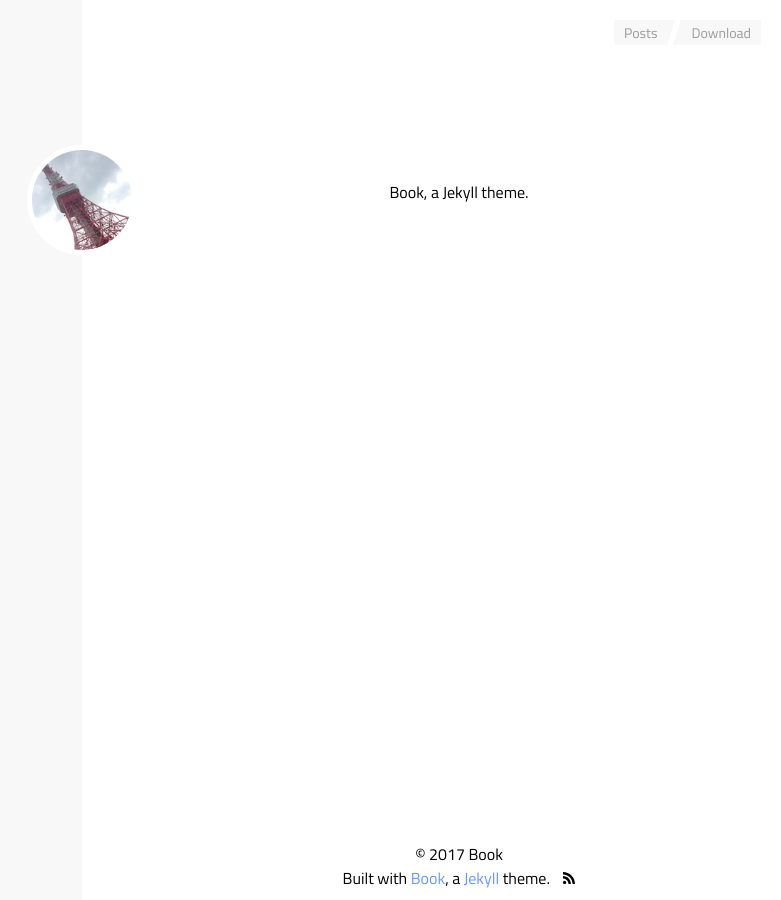
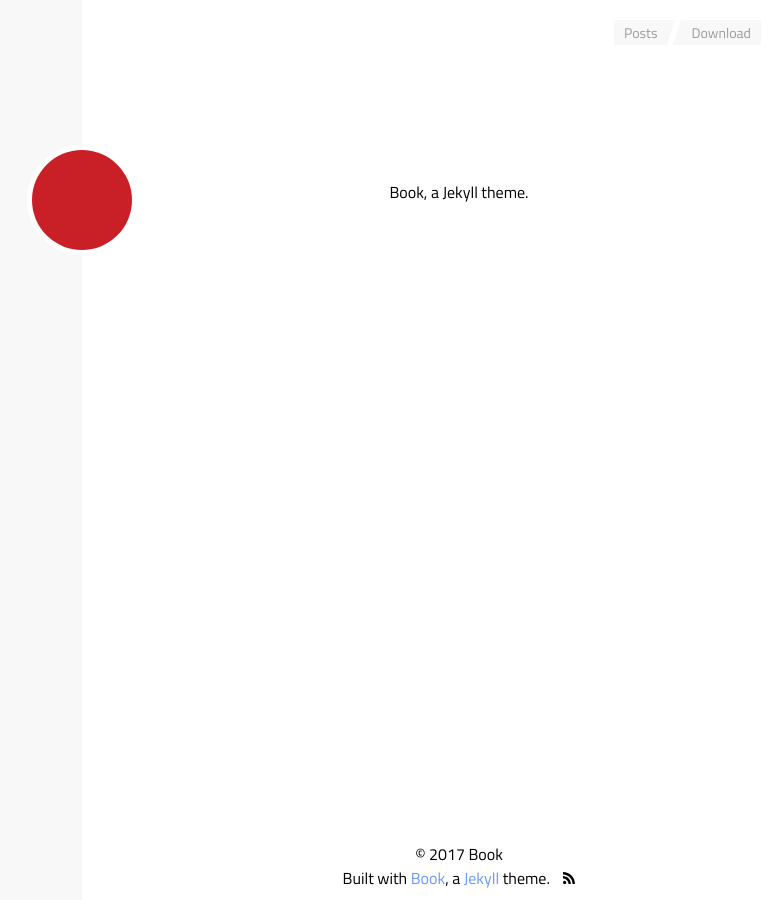
Before and after one commit to dkarthe/iWays, a Jekyll site: the page built from index.html, in a window 1280 px wide. Shown: the whole page, without its empty margins (366-1147 px from the left). Built offline with Jekyll 4.4.1, drawn with Linux system fonts in a browser that asks for light colours.

Commit message:
Update _config.yml

```diff
--- a/_config.yml
+++ b/_config.yml
@@ -11,9 +11,9 @@
 favicon: /assets/img/favicon.ico
 
 # home button image, absolute path requried
-avatar: /assets/img/avatar.jpg
+avatar: /assets/img/r.png
 # specify meaningful description for your avatar
-avatarInfo: "Tokyo tower"
+avatarInfo: "iways"
 
 # default variables for post-type page
 defaults:
```
